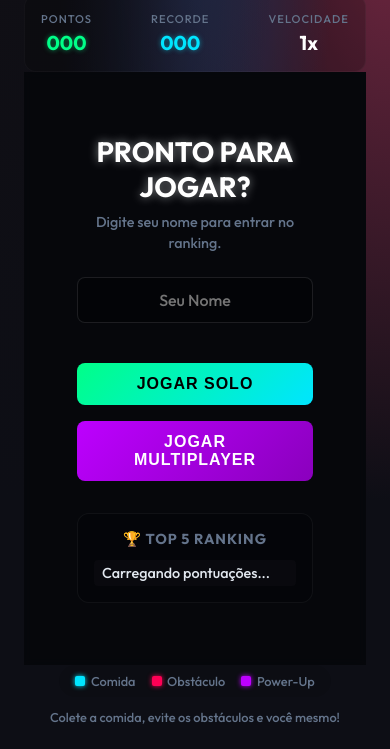
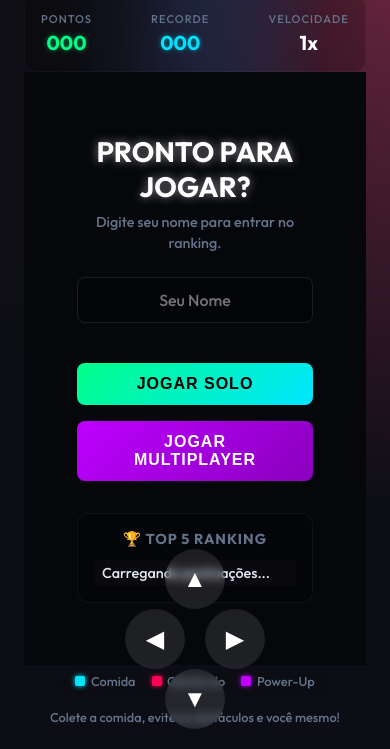
Before and after one commit to ManoelGumes/snake-multiplayer, a website: page index.html in a window 390 px wide. Shown: the part 95-844 px from the top of the page. Drawn offline with nearby package versions, Linux system fonts and the light colour scheme.

Commit message:
Reduce world size, fix obstacle distribution, and add mobile controls

```diff
--- a/game.js
+++ b/game.js
@@ -14,8 +14,8 @@ const leaderboardListEl = document.getElementById('leaderboard-list');
 
 // Grid and Game Settings
 const gridSize = 20;
-const WORLD_WIDTH = 5000;
-const WORLD_HEIGHT = 5000;
+const WORLD_WIDTH = 2500;
+const WORLD_HEIGHT = 2500;
 let tileCountX = Math.floor(WORLD_WIDTH / gridSize);
 let tileCountY = Math.floor(WORLD_HEIGHT / gridSize);
 let camera = { x: 0, y: 0 };
@@ -28,9 +28,6 @@ function resizeCanvas() {
 
     canvas.width = window.innerWidth;
     canvas.height = window.innerHeight - headerHeight - footerHeight;
-
-    tileCountX = Math.max(1, Math.floor(canvas.width / gridSize));
-    tileCountY = Math.max(1, Math.floor(canvas.height / gridSize));
 }
 resizeCanvas();
 window.addEventListener('resize', resizeCanvas);
@@ -137,6 +134,28 @@ function setupListeners() {
         startMultiBtn.addEventListener('click', () => { console.log('Multi clicked'); gameMode = 'multi'; startGame(); });
     } else {
         console.error('start-multi-btn not found!');
+    }
+
+    const ctrlUp = document.getElementById('ctrl-up');
+    const ctrlDown = document.getElementById('ctrl-down');
+    const ctrlLeft = document.getElementById('ctrl-left');
+    const ctrlRight = document.getElementById('ctrl-right');
+
+    if (ctrlUp) {
+        ctrlUp.addEventListener('touchstart', (e) => { e.preventDefault(); if (velocity.y === 0) nextVelocity = { x: 0, y: -baseSpeed }; });
+        ctrlUp.addEventListener('click', () => { if (velocity.y === 0) nextVelocity = { x: 0, y: -baseSpeed }; });
+    }
+    if (ctrlDown) {
+        ctrlDown.addEventListener('touchstart', (e) => { e.preventDefault(); if (velocity.y === 0) nextVelocity = { x: 0, y: baseSpeed }; });
+        ctrlDown.addEventListener('click', () => { if (velocity.y === 0) nextVelocity = { x: 0, y: baseSpeed }; });
+    }
+    if (ctrlLeft) {
+        ctrlLeft.addEventListener('touchstart', (e) => { e.preventDefault(); if (velocity.x === 0) nextVelocity = { x: -baseSpeed, y: 0 }; });
+        ctrlLeft.addEventListener('click', () => { if (velocity.x === 0) nextVelocity = { x: -baseSpeed, y: 0 }; });
+    }
+    if (ctrlRight) {
+        ctrlRight.addEventListener('touchstart', (e) => { e.preventDefault(); if (velocity.x === 0) nextVelocity = { x: baseSpeed, y: 0 }; });
+        ctrlRight.addEventListener('click', () => { if (velocity.x === 0) nextVelocity = { x: baseSpeed, y: 0 }; });
     }
 
     loadLeaderboard();
--- a/index.html
+++ b/index.html
@@ -70,6 +70,15 @@
         </footer>
     </div>
 
+    <div id="mobile-controls" class="mobile-controls">
+        <button id="ctrl-up" class="ctrl-btn">▲</button>
+        <div class="ctrl-row">
+            <button id="ctrl-left" class="ctrl-btn">◀</button>
+            <button id="ctrl-right" class="ctrl-btn">▶</button>
+        </div>
+        <button id="ctrl-down" class="ctrl-btn">▼</button>
+    </div>
+
     <!-- Socket.io Client -->
     <script src="/socket.io/socket.io.js"></script>
     <!-- Firebase SDK -->
--- a/style.css
+++ b/style.css
@@ -316,3 +316,48 @@ footer {
     background: linear-gradient(135deg, var(--accent-secondary), #8a00bd);
     color: #fff;
 }
+
+/* Mobile Controls */
+.mobile-controls {
+    display: none;
+    position: fixed;
+    bottom: 20px;
+    left: 50%;
+    transform: translateX(-50%);
+    flex-direction: column;
+    align-items: center;
+    z-index: 100;
+}
+
+.ctrl-row {
+    display: flex;
+    gap: 20px;
+}
+
+.ctrl-btn {
+    width: 60px;
+    height: 60px;
+    background: rgba(255, 255, 255, 0.1);
+    border: 2px solid var(--primary);
+    border-radius: 50%;
+    color: #fff;
+    font-size: 24px;
+    display: flex;
+    align-items: center;
+    justify-content: center;
+    cursor: pointer;
+    user-select: none;
+    backdrop-filter: blur(5px);
+    transition: all 0.2s;
+}
+
+.ctrl-btn:active {
+    background: rgba(0, 229, 255, 0.3);
+    transform: scale(0.9);
+}
+
+@media (max-width: 768px) {
+    .mobile-controls {
+        display: flex;
+    }
+}
```
